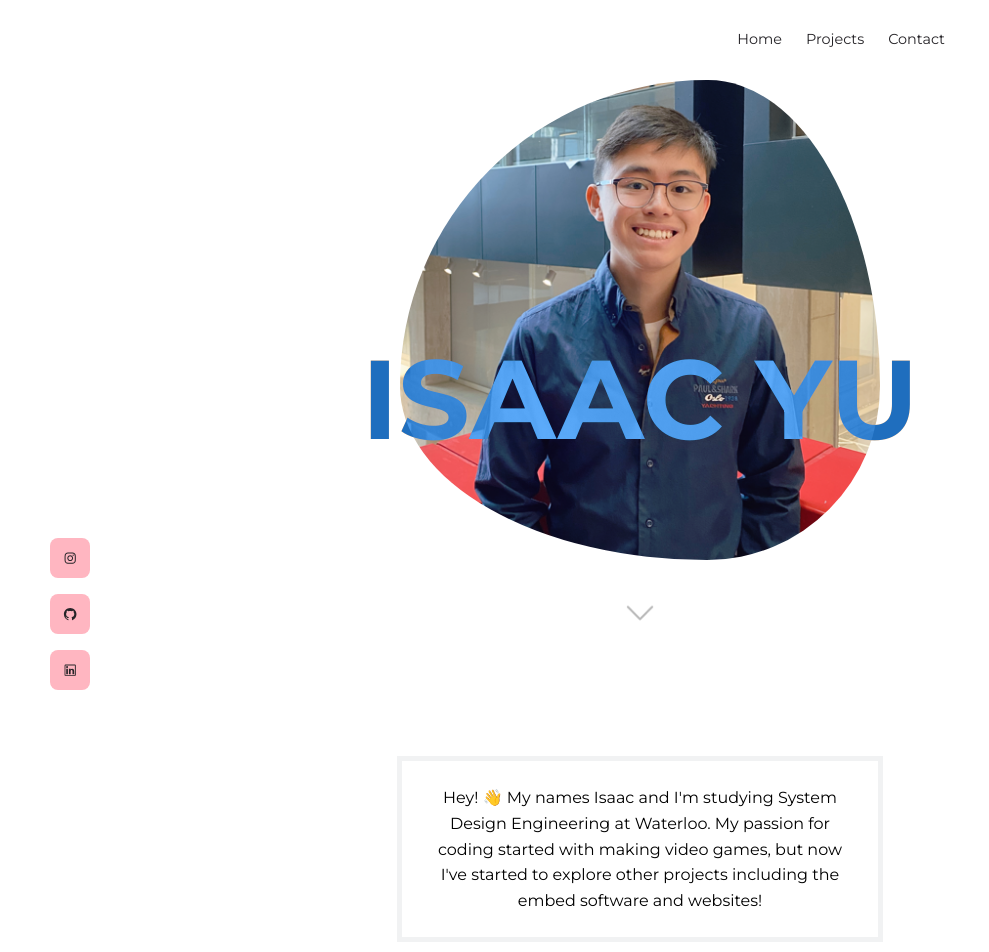
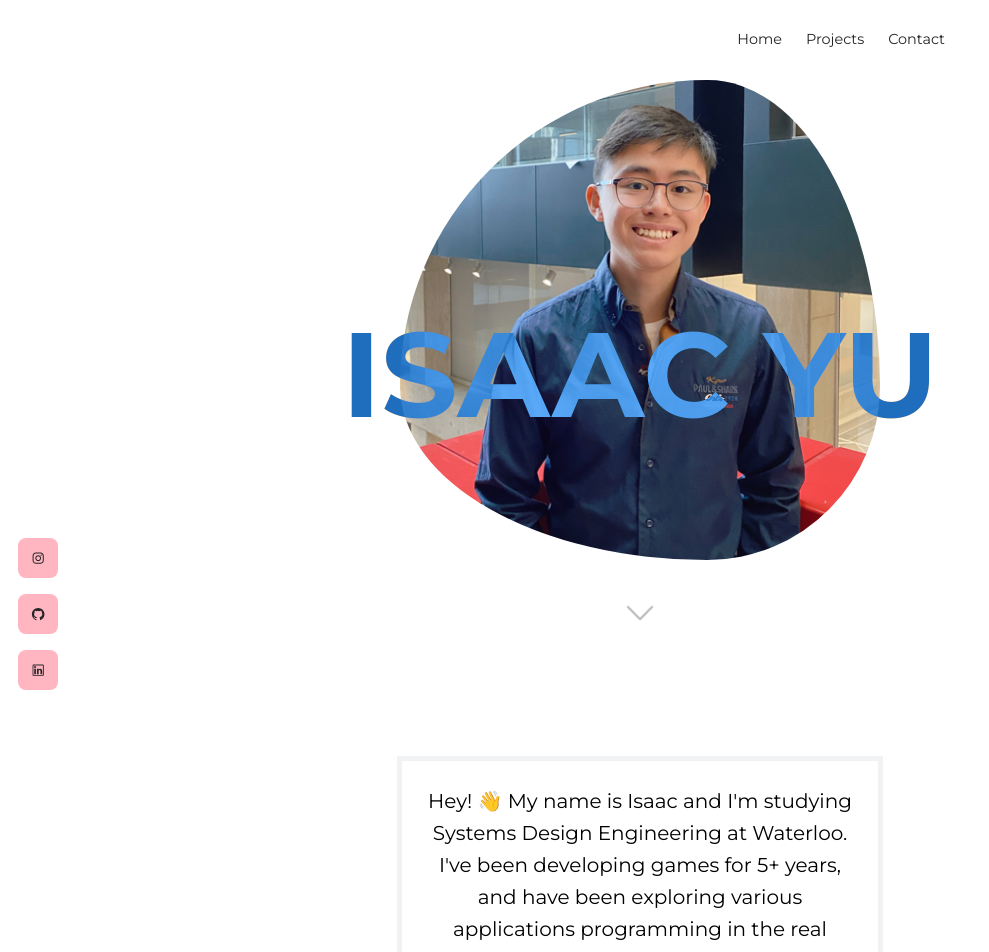
Before and after one commit to IsaacYu15/portfoliowebsite, a React (Create React App) app: page / in a window 1280 px wide. Shown: the top 952 px of the page, without its empty margins (0-989 px from the left). Built offline with nearby package versions, Linux system fonts and the light colour scheme.

Commit message:
feat: resize to different screen sizes

```diff
--- a/src/sections/header/Header.jsx
+++ b/src/sections/header/Header.jsx
@@ -34,9 +34,10 @@ const Header = () => {
       <button className="arrow" onClick={scrollToBio}></button>
 
       <div className="container bio__container  ">
-          <p>Hey! 👋 My names Isaac and I'm studying System Design Engineering at Waterloo. My passion for coding started
-          with making video games, but now I've started to explore other projects including
-          the embed software and websites! </p>
+          <p>Hey! 👋 My name is Isaac and I'm studying Systems Design Engineering at Waterloo. I've been developing games for
+            5+ years, and have been exploring various applications programming in the real world. I'm always on the look out to learn new things
+            and have picked up many roles including working with embeded software in a research lab and learning
+            full stack development. </p>
       </div>
 
     </header>
--- a/src/sections/header/header.css
+++ b/src/sections/header/header.css
@@ -42,7 +42,7 @@ header {
     width: 50%;
     margin: auto;
     text-align: center;
-    font-size: 1rem;
+    font-size: 2.5vh;
 
     border: 5px #f1f2f3 solid;
     padding: 1.5rem;
@@ -76,10 +76,11 @@ header {
     position: absolute;
     top: 50%;
     left: 50%;
-    transform: translate(-50%, -50%);
+    transform: translate(-50%, -70%);
 
     line-height: 1.1;
-    font-size:7rem;
+    font-size:15vh;
+    white-space: nowrap;
     color: var(--color-primary);
 
     mix-blend-mode: exclusion;
@@ -90,10 +91,11 @@ header {
     position: absolute;
     top: 50%;
     left: 50%;
-    transform: translate(-50%, -50%);
+    transform: translate(-50%, -70%);
 
     line-height: 1.1;
-    font-size:7rem;
+    font-size: 15vh;
+    white-space: nowrap;
     color: var(--color-primary);
 
     mix-blend-mode: color;
@@ -119,11 +121,12 @@ header {
     place-items: center;
     border-radius: var(--border-radius-3);
     transition: var(--transition);
+    transform: translate(-80%, 0%);
 }
 
 .header__socials a:hover {
     background: var(--color-primary);
     color: var(--color-white);
-    transform: translateX(-0.5rem);
+    transform: translateX(-1rem);
     border-radius: 2rem;
 }
--- a/src/sections/work/work.css
+++ b/src/sections/work/work.css
@@ -24,7 +24,6 @@
 
 .right{
     width: 50%;
-    height: auto;
     vertical-align: middle;
 
     display:flex;
@@ -35,7 +34,8 @@
 
 .left {
     width: 50%;
-    height: auto;
+    object-fit: cover;
+
     vertical-align: middle;
 
     border-radius: var(--border-radius-1);
```
